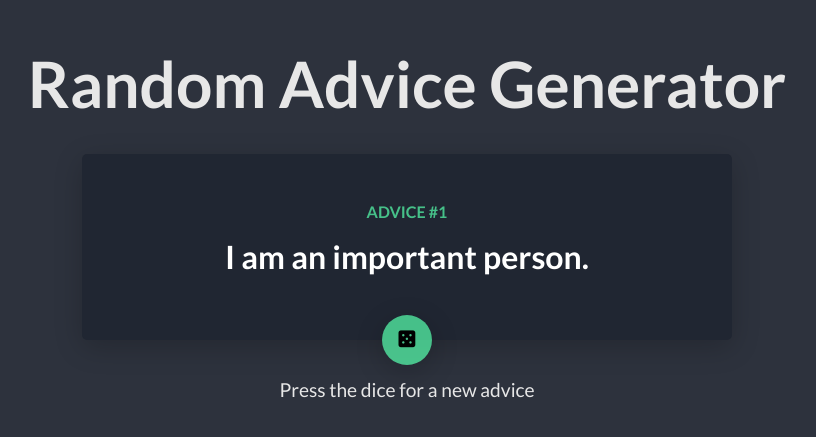
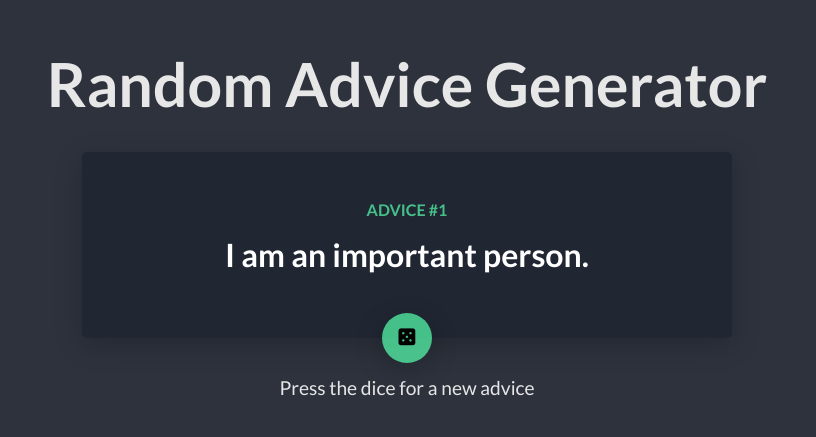
Before and after one commit to nicoc12024/random-adivce-generator, a plain HTML site: page index.html in a window 1280 px wide. Shown: the part 177-614 px from the top of the page, without its empty margins (233-1049 px from the left). Drawn offline with Linux system fonts and the light colour scheme.

Commit message:
better title sizes

```diff
--- a/index.html
+++ b/index.html
@@ -13,7 +13,7 @@
 </head>
 
 <body>
-  <h1>Random Advice Generator</h1>
+  <h3>Random Advice Generator</h3>
   <div class="container">
     <div class="affirmationContent">
       <p class="affNumber">Advice #<span>1</span></p>
--- a/style.css
+++ b/style.css
@@ -16,7 +16,7 @@ body {
   font-size: 2rem;
 }
 
-h1 {
+h3 {
   text-align: center;
   margin-bottom: 1rem;
 }
@@ -92,4 +92,7 @@ button:hover i {
   .container {
     width: 650px;
   }
+  h3 {
+    font-size: 3.8rem;
+  }
 }
```
